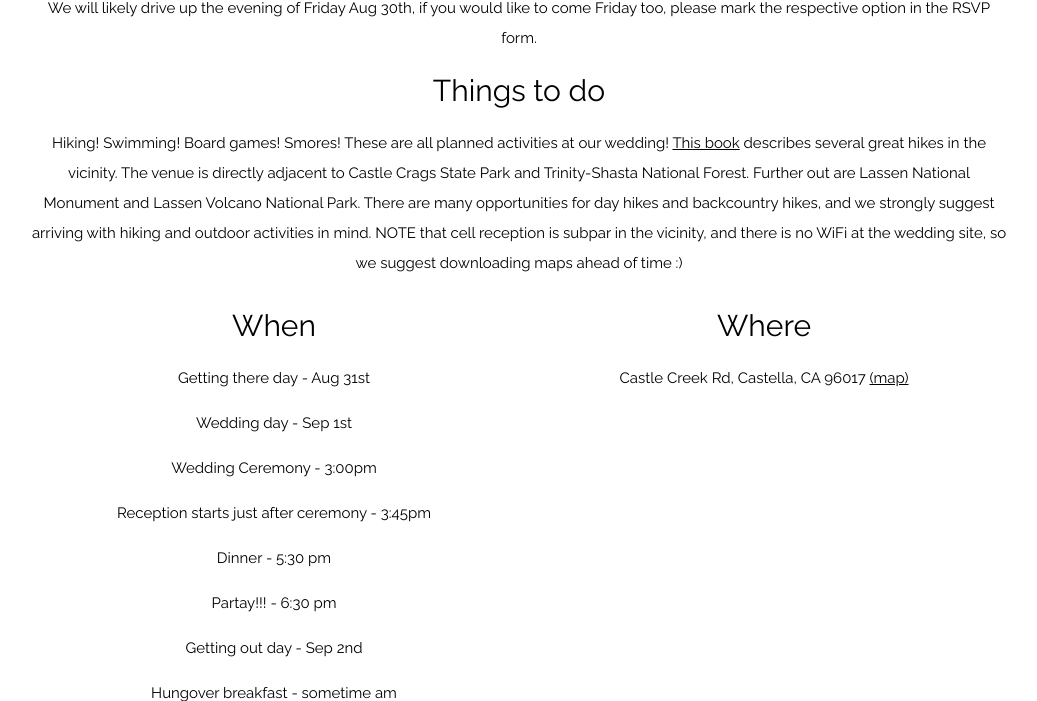
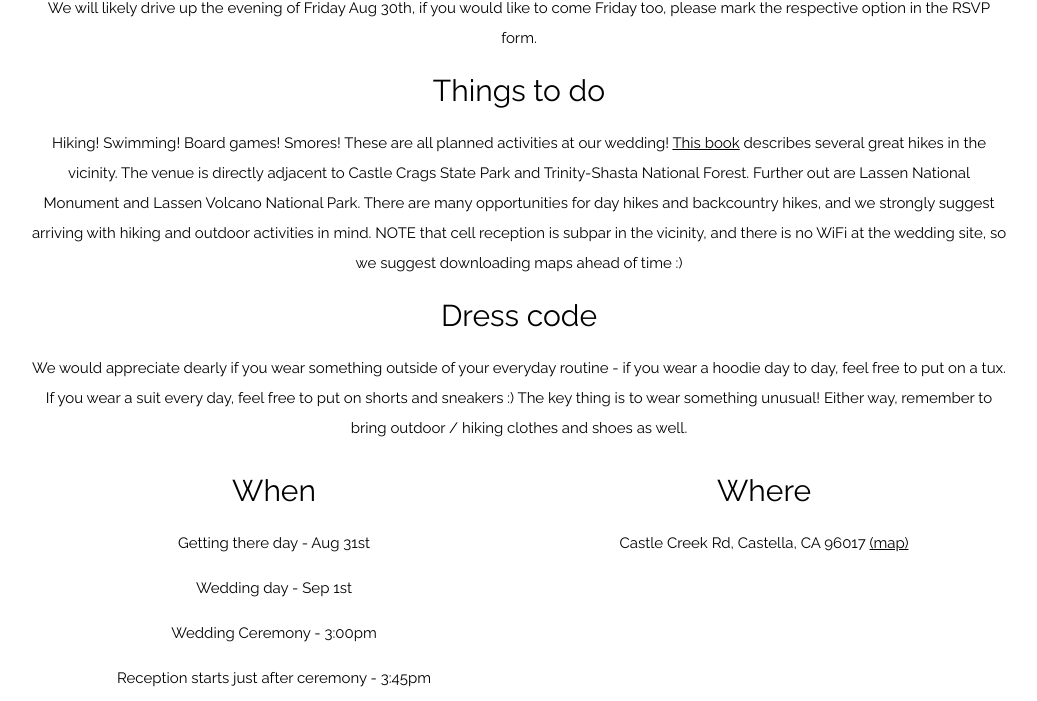
Before and after one commit to pzhokhov/bearandlazzerfair, a Flask app: page /wedding in a window 1280 px wide. Shown: the part 1553-2254 px from the top of the page, without its empty margins (121-1158 px from the left). Run offline with Flask 2, Linux system fonts and the light colour scheme; parts of the project's set-up code (start-up, migrations or seed data) failed here and were passed over.

Commit message:
add dress code to wedding page

```diff
--- a/templates/wedding.j2
+++ b/templates/wedding.j2
@@ -44,6 +44,8 @@ We will likely drive up the evening of Friday Aug 30th, if you would like to com
 
 <p> Hiking! Swimming! Board games! Smores! These are all planned activities at our wedding! <a href = https://smile.amazon.com/Day-Hiking-Trinity-Regions-Mountains-ebook/dp/B07CKDGVW1/ref=tmm_kin_swatch_0?_encoding=UTF8&qid=1547958119&sr=8-1>This book</a> describes several great hikes in the vicinity. The venue is directly adjacent to Castle Crags State Park and Trinity-Shasta National Forest. Further out are Lassen National Monument and Lassen Volcano National Park. There are many opportunities for day hikes and backcountry hikes, and we strongly suggest arriving with hiking and outdoor activities in mind. NOTE that cell reception is subpar in the vicinity, and there is no WiFi at the wedding site, so we suggest downloading maps ahead of time :)</p>
 
+    <h2> Dress code </h2>
+    <p> We would appreciate dearly if you wear something outside of your everyday routine - if you wear a hoodie day to day, feel free to put on a tux. If you wear a suit every day, feel free to put on shorts and sneakers :) The key thing is to wear something unusual! Either way, remember to bring outdoor / hiking clothes and shoes as well.</p>
 	<div class="w3-row">
       <div class="w3-half">
 	<h2>When</h2>
```
